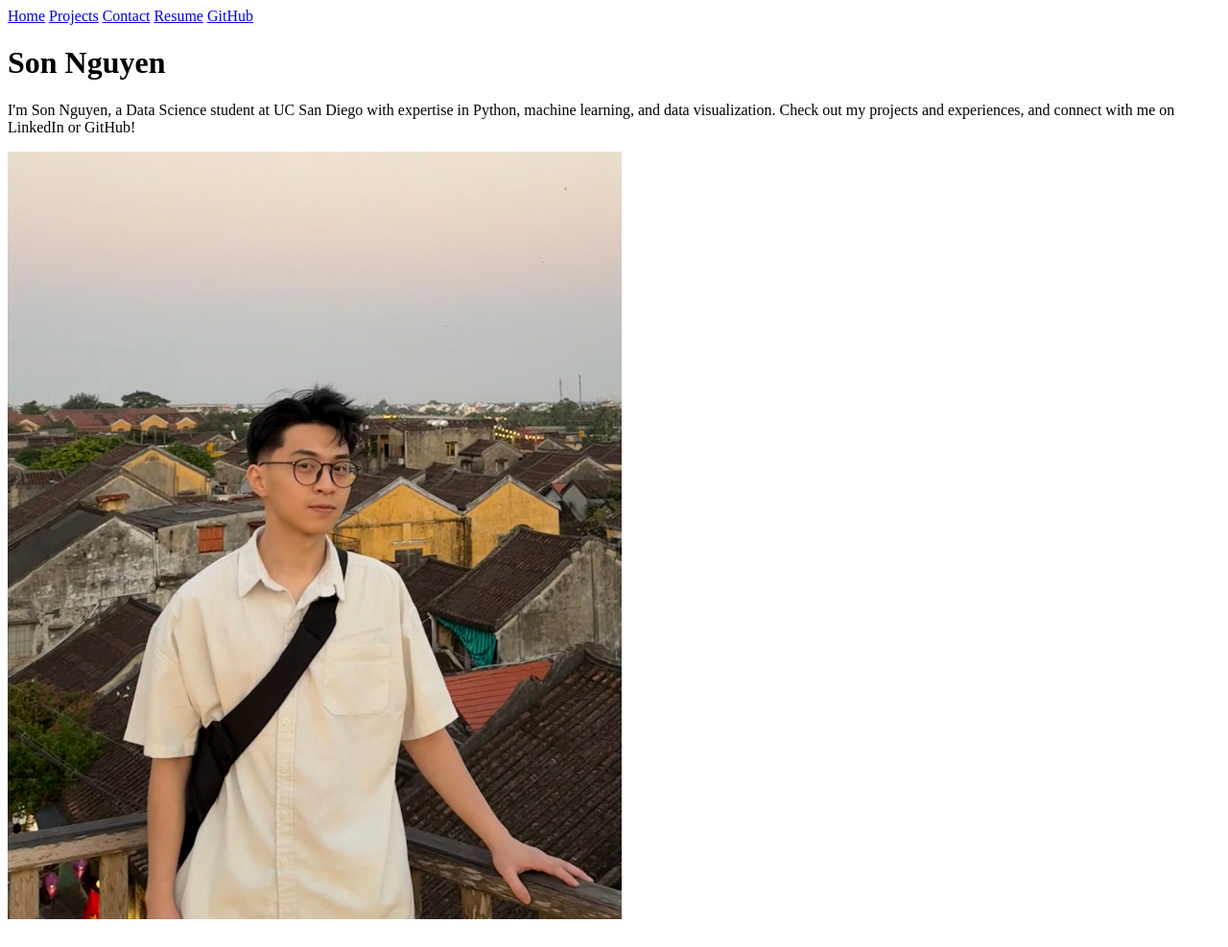
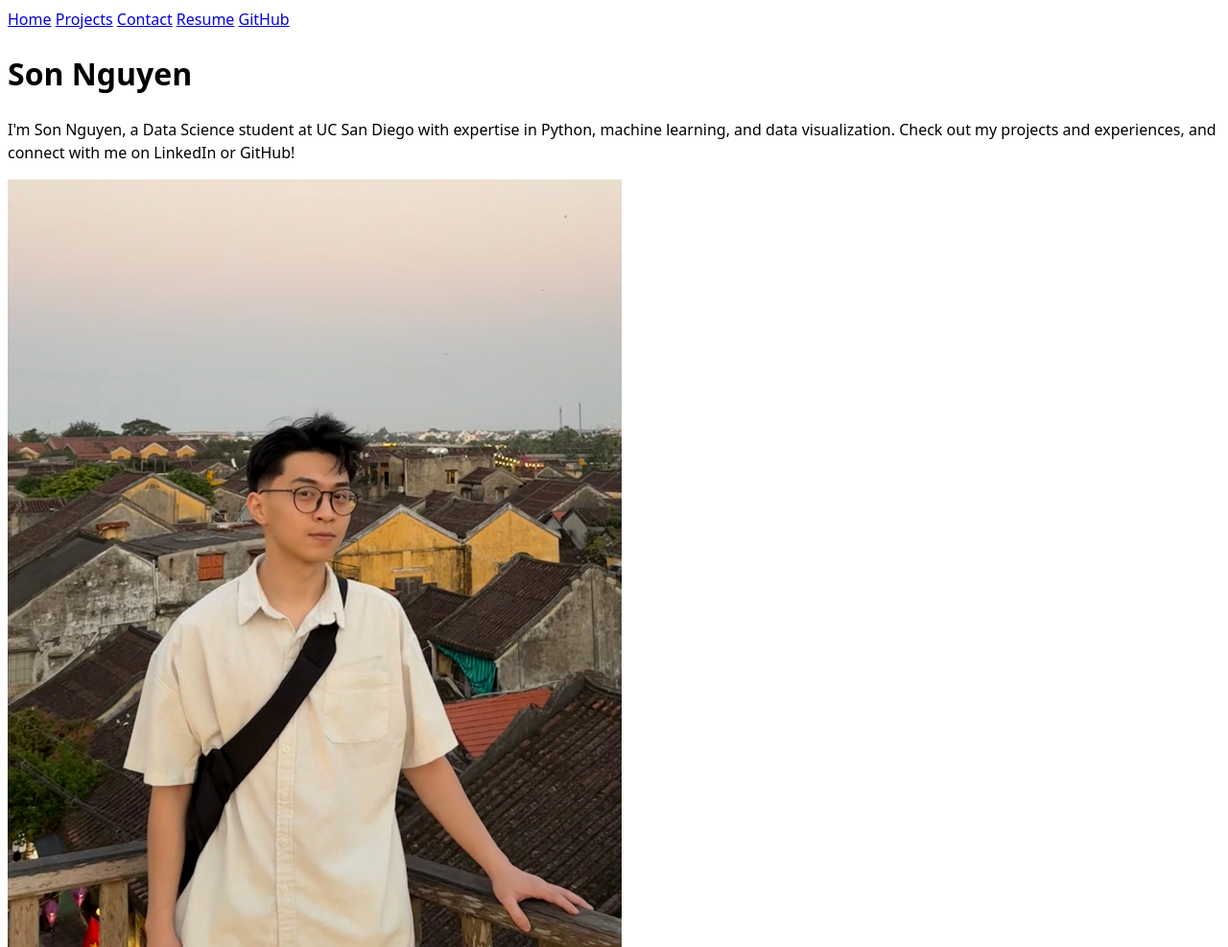
Before and after one commit to hps-nguyen/dsc106_lab, a plain HTML site: page index.html in a window 1280 px wide. Shown: the whole page at 96% size. Drawn offline with Linux system fonts and the light colour scheme.

Commit message:
Typo fix to stylesheet link

```diff
--- a/index.html
+++ b/index.html
@@ -4,11 +4,11 @@
     <meta charset="UTF-8">
     <meta name="viewport" content="width=device-width, initial-scale=1.0">
     <title>Son Nguyen</title>
-    <link rel="stylesheet" href="styles.css">
+    <link rel="stylesheet" href="style.css">
 </head>
 <body>
     <nav>
-        <a href="index.html">Home</a>
+        <a href="index.html" class="current">Home</a>
         <a href="projects/index.html">Projects</a>
         <a href="contact/index.html">Contact</a>
         <a href="resume/index.html">Resume</a>
```
Also changed, not shown: contact/index.html (+1 -1 lines), projects/index.html (+1 -1 lines), resume/index.html (+1 -1 lines).
